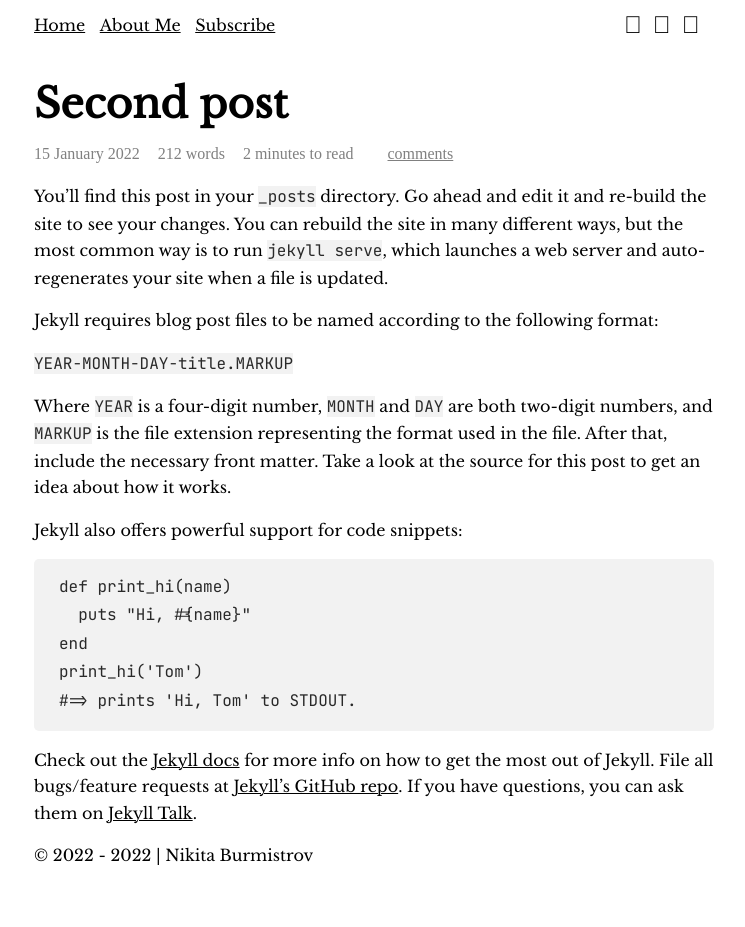
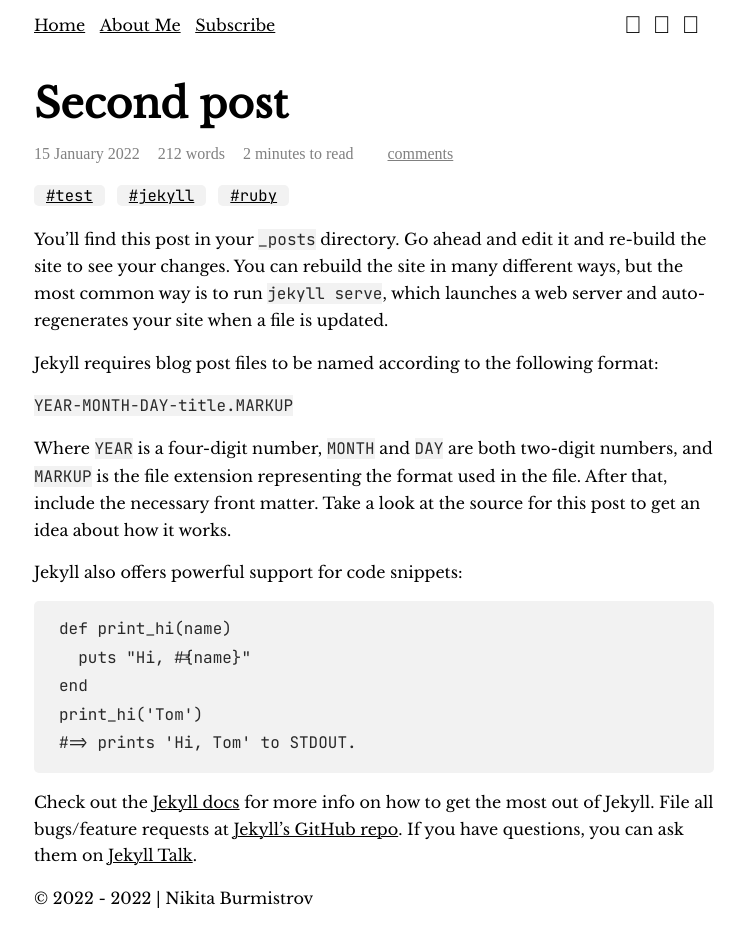
Before and after one commit to burmistrov-tech/blog, a Jekyll site: the page built from _posts/2022/jan/2022-01-15-welcome-to-jekyll.md, in a window 1280 px wide. Shown: the whole page, without its empty margins (266-1011 px from the left). Built offline with Jekyll 4.4.1, drawn with Linux system fonts in a browser that asks for light colours; some web fonts are replaced; comment, search, counter and statistics services are not loaded; before the commit the page ends 900 px from its top, so only the background shows below that.

Commit message:
beautify post tags

```diff
--- /dev/null
+++ b/_includes/post-tags.html
@@ -0,0 +1,11 @@
+{% if page.tags %}
+  <ul class="tag-list">
+
+    {%- for tag in page.tags -%}
+
+    <li class="tag"><a href="/tags/{{ tag }}">#{{ tag }}</a></li>
+
+    {%- endfor -%}
+
+  </ul>
+{% endif %}
--- a/_layouts/post.html
+++ b/_layouts/post.html
@@ -25,6 +25,7 @@
     <h1 itemprop="name headline mainEntityOfPage">{{ page.title }}</h1>
 
     {%- include post-metadata.html -%}
+    {%- include post-tags.html -%}
 
   </div>
   {{ content }}
--- a/_layouts/tag.html
+++ b/_layouts/tag.html
@@ -5,7 +5,7 @@
 <h1>{{ page.title }}</h1>
 {% for post in page.posts %}
   {% if post.tags contains page.tag %}
-  <div class="tags">
+  <div class="tag-page">
     <h2>
       <a class="post" href="{{ post.url }}">{{ post.title }}</a>
     </h2>
--- a/_posts/2022/jan/2022-01-15-welcome-to-jekyll.md
+++ b/_posts/2022/jan/2022-01-15-welcome-to-jekyll.md
@@ -10,6 +10,8 @@
   - test
 tags:
   - test
+  - jekyll
+  - ruby
 ---
 You’ll find this post in your `_posts` directory. Go ahead and edit it and re-build the site to see your changes. You can rebuild the site in many different ways, but the most common way is to run `jekyll serve`, which launches a web server and auto-regenerates your site when a file is updated.
 
--- a/_sass/tags.scss
+++ b/_sass/tags.scss
@@ -1,7 +1,28 @@
-.tags {
+@import 'defenitions';
+
+.tag-page {
   padding-left: 20px;
 
   h2 {
     margin: 15px 0 10px 0;
   }
+
 }
+
+ul.tag-list {
+  list-style-type: disc;
+  margin:0;
+  padding: 0;
+
+  li {
+    display: inline;
+    background-color: #f2f2f2;
+    font-family: $code-font;
+    font-size: .65 * $em;
+    margin-right: .5 * $em;
+    padding: 0 .5 * $em;
+    text-decoration: none;
+    white-space: nowrap;
+    border-radius: 5px;
+  }
+}
```
